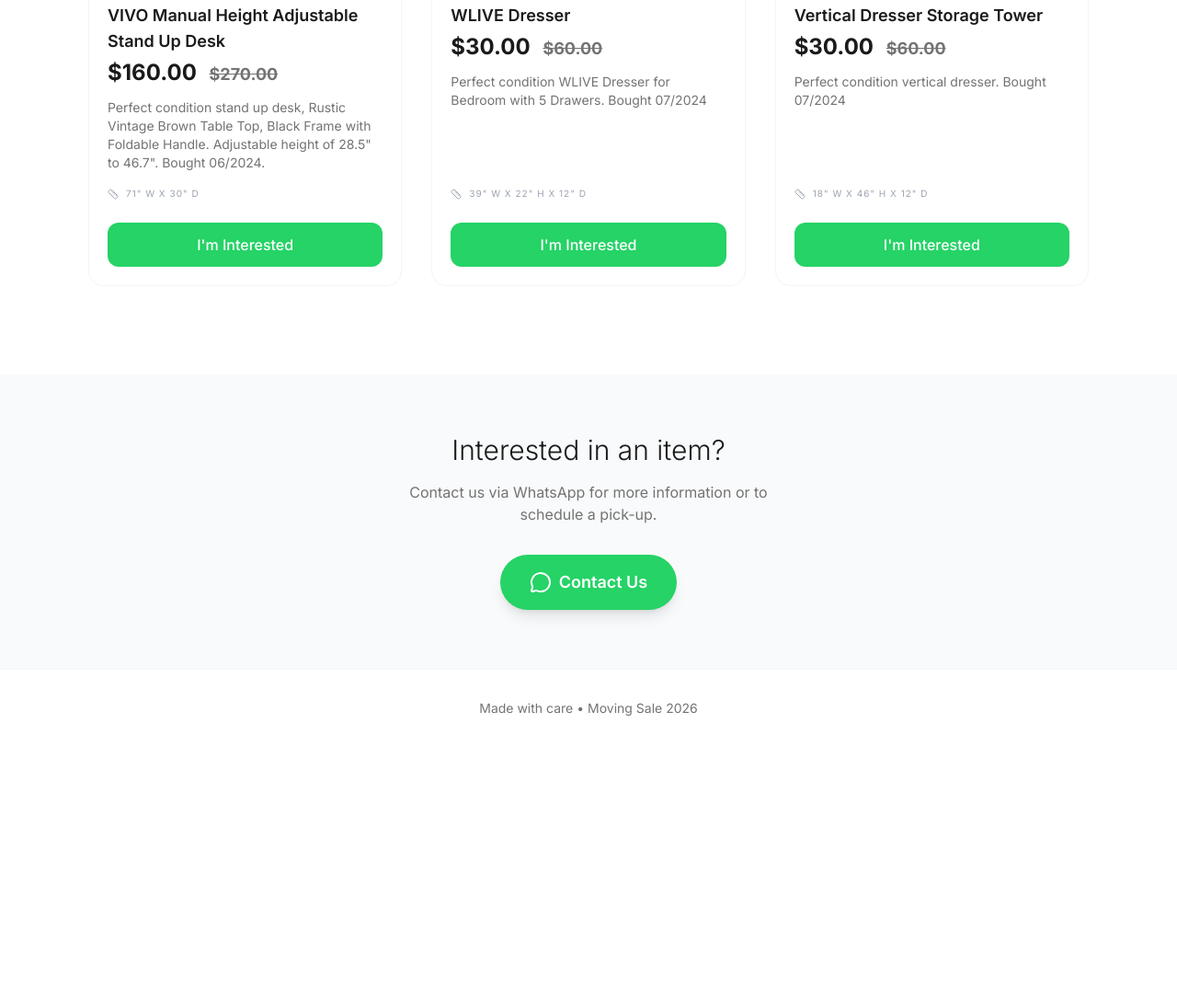
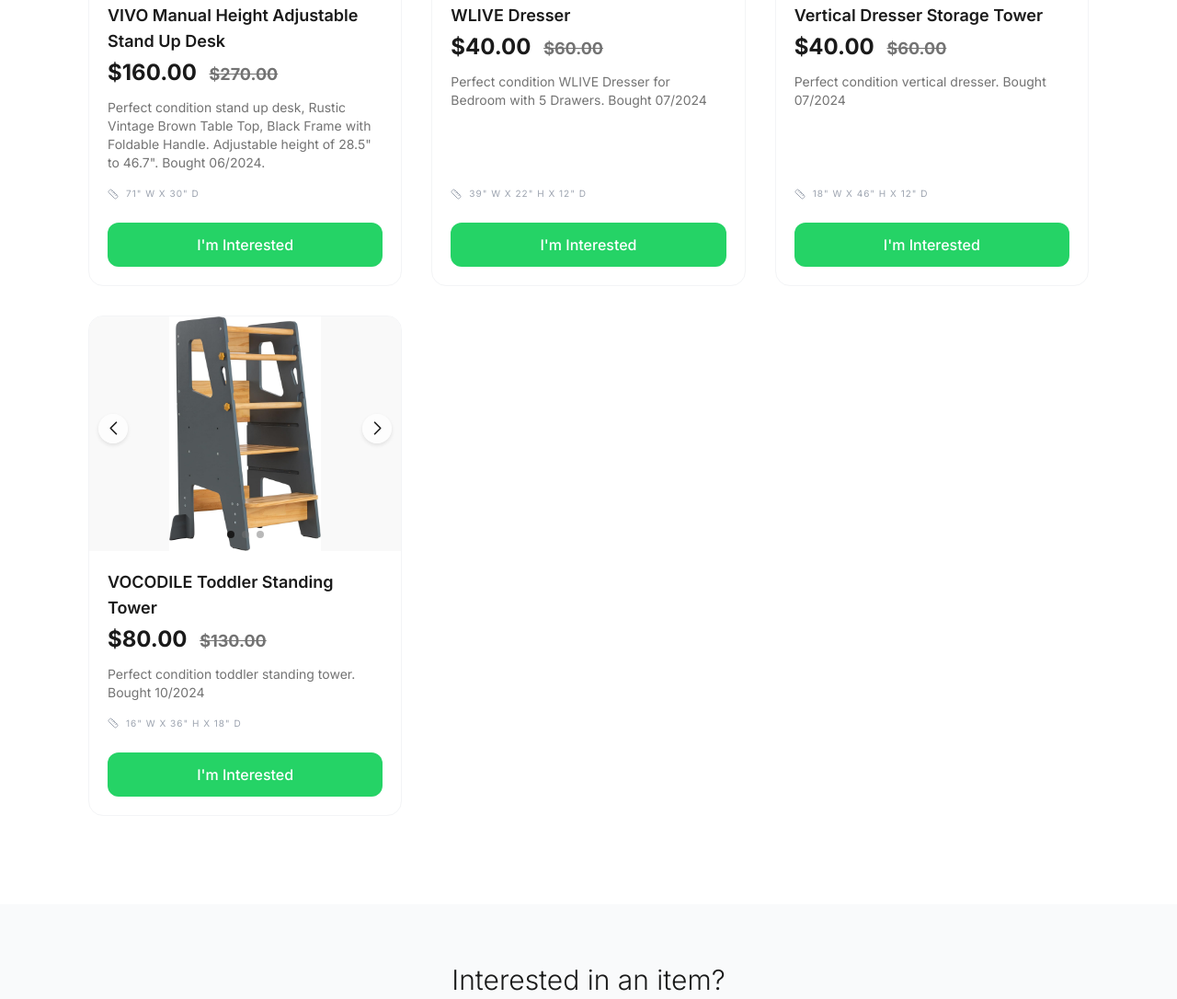
Before and after one commit to WellingtonLuziano/moving-sale, a plain HTML site: page index.html in a window 1280 px wide. Shown: the part 2091-3177 px from the top of the page at 92% size. Before the commit the page ends 2903 px from the top, so only its background shows below. Drawn offline with nearby package versions, Linux system fonts and the light colour scheme.

Commit message:
toddler tower

```diff
--- a/index.html
+++ b/index.html
@@ -282,7 +282,7 @@
             {
                 id: 8,
                 name: "WLIVE Dresser",
-                price: 30,
+                price: 40,
                 originalPrice: 60,
                 description: "Perfect condition WLIVE Dresser for Bedroom with 5 Drawers. Bought 07/2024",
                 dimensions: "39\" W x 22\" H x 12\" D",
@@ -296,7 +296,7 @@
             {
                 id: 9,
                 name: "Vertical Dresser Storage Tower",
-                price: 30,
+                price: 40,
                 originalPrice: 60,
                 description: "Perfect condition vertical dresser. Bought 07/2024",
                 dimensions: "18\" W x 46\" H x 12\" D",
@@ -304,6 +304,20 @@
                 images: [
                     "images/71I5t6Qb2IL._AC_SL1500_.jpg",
                     "images/71oZaFcWEdL._AC_SL1500_.jpg",
+                ]
+            },
+            {
+                id: 10,
+                name: "VOCODILE Toddler Standing Tower",
+                price: 80,
+                originalPrice: 130,
+                description: "Perfect condition toddler standing tower. Bought 10/2024",
+                dimensions: "16\" W x 36\" H x 18\" D",
+                status: "available",
+                images: [
+                    "images/71s28uWh73L._AC_SL1500_.jpg",
+                    "images/719ogyCTqtL._AC_SL1500_.jpg",
+                    "images/81zN+jGaJ-L._AC_SL1500_.jpg"
                 ]
             },
 
```
Also changed, not shown: images/719ogyCTqtL._AC_SL1500_.jpg (added), images/71s28uWh73L._AC_SL1500_.jpg (added), images/81zN+jGaJ-L._AC_SL1500_.jpg (added).
